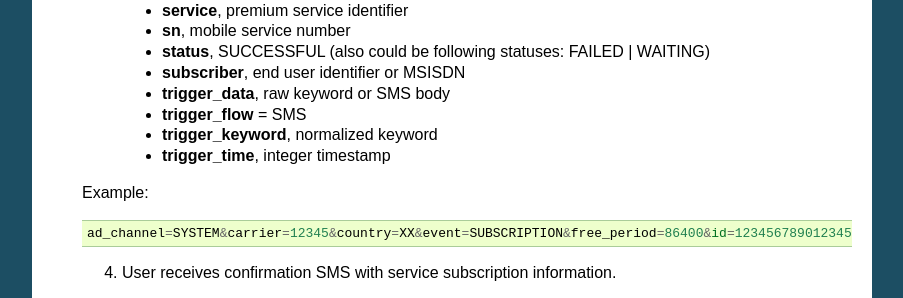
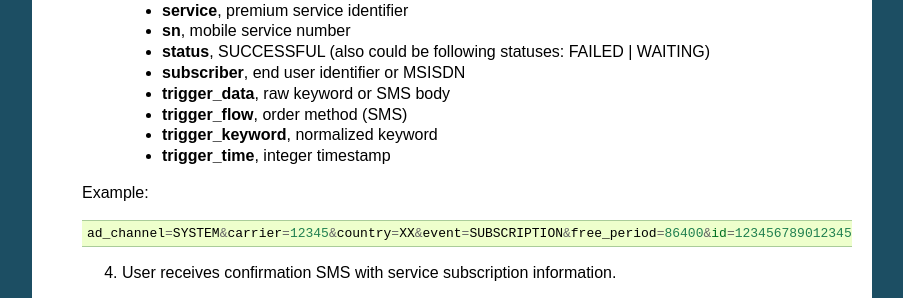
Before and after one commit to megasyst/lab, a Sphinx documentation site: the page built from docs/2_subscription.rst, in a window 1280 px wide and 900 px high, scrolled down 1521 px. Shown: the part 154-452 px from the top of the window, without its empty margins (198-1101 px from the left). Built offline with Sphinx 7.4.7, drawn with Linux system fonts in a browser that asks for light colours.

Commit message:
Update 2_subscription.rst

```diff
--- a/docs/2_subscription.rst
+++ b/docs/2_subscription.rst
@@ -78,7 +78,7 @@ Common steps:
     * **status**, SUCCESSFUL (also could be following statuses: FAILED | WAITING)
     * **subscriber**, end user identifier or MSISDN
     * **trigger_data**, raw keyword or SMS body
-    * **trigger_flow** = SMS
+    * **trigger_flow**, order method (SMS)
     * **trigger_keyword**, normalized keyword
     * **trigger_time**, integer timestamp
 
```
